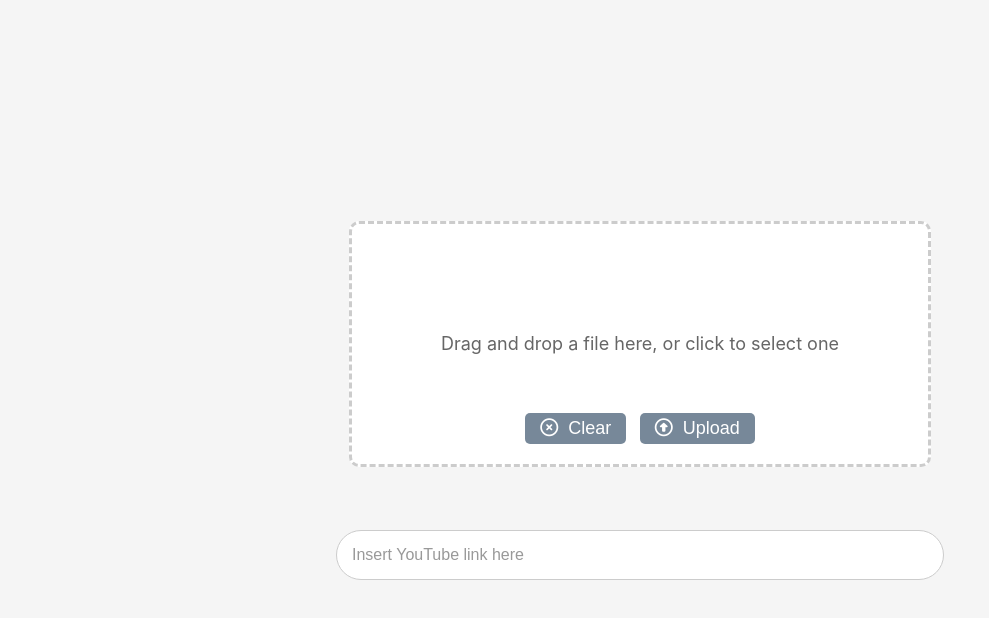
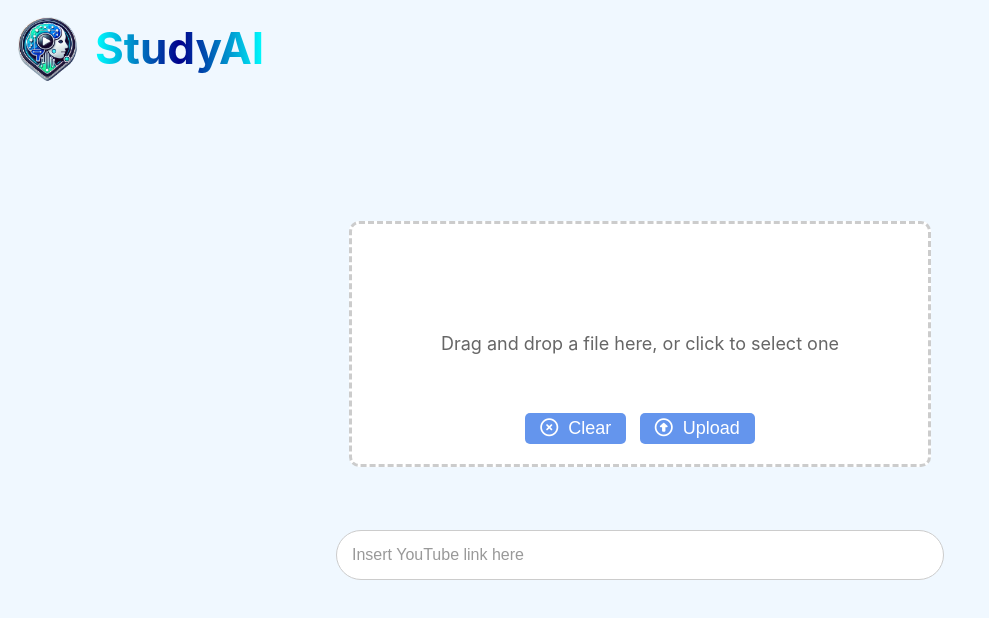
Before and after one commit to t1oluwani/StudyAI, a React (Create React App) app in the folder frontend/: page / in a window 1280 px wide. Shown: the top 618 px of the page, without its empty margins (0-989 px from the left). Built offline with nearby package versions, Linux system fonts and the light colour scheme.

Commit message:
Thematic styling

```diff
--- a/frontend/src/components/pre-video.js
+++ b/frontend/src/components/pre-video.js
@@ -1,12 +1,17 @@
 import '../styling/pre-video.css';
 import FileDrop from './sub-components/pre/file-drop';
 import LinkPaste from './sub-components/pre/link-paste';
+import StudyAILogo from '../logos/StudyAI Logo (No Bg).png';
 
 function PreVideo({ setLink, setFile, setTranscriptStatus, setLoadingState }) {
   return (
     <div className="pre-video">
-      <FileDrop setFile={setFile} setTranscriptStatus={setTranscriptStatus} setLoadingState={setLoadingState}/>
-      <LinkPaste setLink={setLink} setTranscriptStatus={setTranscriptStatus} setLoadingState={setLoadingState}/>
+      <div className="header-container">
+        <img src={StudyAILogo} alt="StudyAI Logo" className="logo" />
+        <h1> StudyAI </h1>
+      </div>
+      <FileDrop setFile={setFile} setTranscriptStatus={setTranscriptStatus} setLoadingState={setLoadingState} />
+      <LinkPaste setLink={setLink} setTranscriptStatus={setTranscriptStatus} setLoadingState={setLoadingState} />
     </div>
   );
 }
--- a/frontend/src/styling/chat-side.css
+++ b/frontend/src/styling/chat-side.css
@@ -4,6 +4,7 @@
   flex-direction: column;
   align-items: center;
 
+  background-color: white;
   box-shadow: 0 0px 10px rgba(0, 0, 0, 0.1);
   border-radius: 15px;
   padding: 10px 20px;
@@ -22,7 +23,7 @@
   height: 72vh;
   width: 41vw;
 
-  background-color: whitesmoke;
+  background-color: aliceblue;
   border-radius: 20px;
   box-shadow: 0px 4px 6px rgba(0, 0, 0, 0.1);
 }
--- a/frontend/src/styling/post-video.css
+++ b/frontend/src/styling/post-video.css
@@ -5,6 +5,7 @@
   align-items: center;
   height: 100vh;
   width: auto;
+  background-color: azure;
 }
 
 .video-side {
@@ -14,7 +15,6 @@
   align-items: center;
   height: 100vh;
   width: 50%;
-  background-color: whitesmoke;
 }
 
 .chat-side {
@@ -24,7 +24,6 @@
   align-items: center;
   height: 100vh;
   width: 50%;
-  background-color: white;
 }
 
 .back-button {
--- a/frontend/src/styling/pre-video.css
+++ b/frontend/src/styling/pre-video.css
@@ -7,7 +7,31 @@
   align-items: center;
   height: 100vh;
   width: auto;
-  background-color: whitesmoke;
+  background-color: aliceblue;
+}
+
+.header-container {
+  position: absolute;
+  z-index: 10;
+  top: 10px;
+  left: 10px;
+
+  display: flex;
+  align-items: center;
+}
+
+.pre-video h1 {
+  background: linear-gradient(to right, cyan, darkblue, cyan);
+  -webkit-background-clip: text;
+  color: transparent;
+  font-size: 2.75rem;
+  margin: 0;
+}
+
+.logo {
+  width: 75px;
+  height: auto;
+  margin-right: 10px;
 }
 
 .file-drop-area {
@@ -46,7 +70,7 @@
 }
 
 .file-clear, .file-upload {
-  background-color: lightslategray;
+  background-color: cornflowerblue;
   color: white;
   padding: 5px 15px;
   font-size: 18px;
```
Also changed, not shown: frontend/src/logos/StudyAI Logo (Bg).png (renamed from frontend/public/logos/StudyAI Logo (Bg).png), frontend/src/logos/StudyAI Logo (No Bg).png (renamed from frontend/public/logos/StudyAI Logo (No Bg).png).
